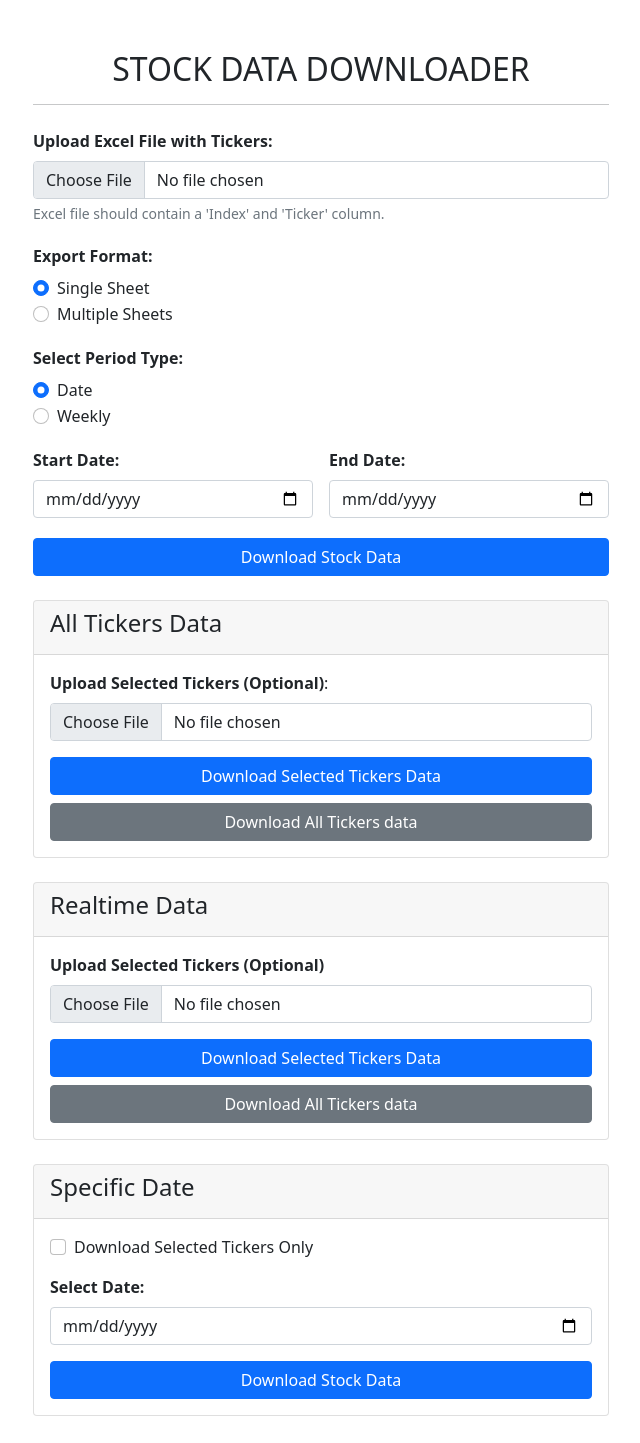
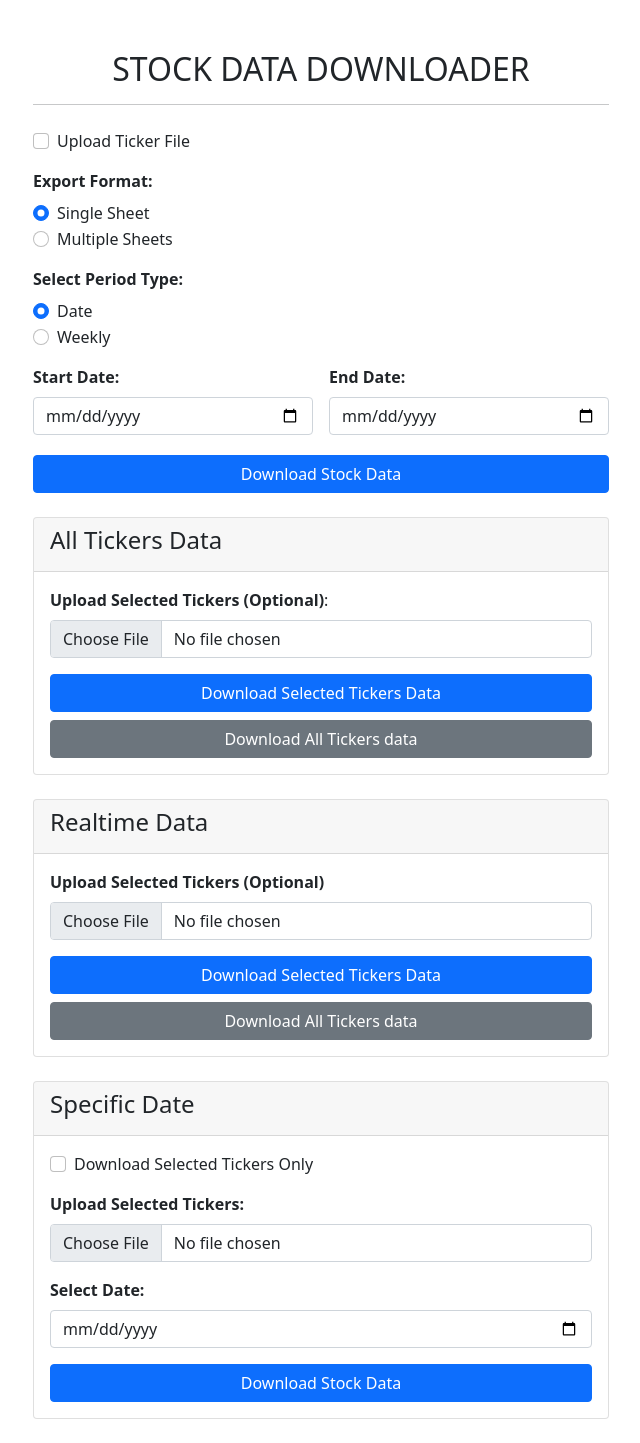
Before and after one commit to ashutoh-excel2011/stock_data_script, a Flask app: page / in a window 1280 px wide. Shown: the whole page, without its empty margins (319-959 px from the left). Before the commit the page ends 1416 px from the top, so only its background shows below. Run offline with Flask 3, Linux system fonts and the light colour scheme; some libraries are stand-ins or nearby versions.

Commit message:
Updated historic file upload optional

```diff
--- a/backend/app.py
+++ b/backend/app.py
@@ -3,7 +3,7 @@
 import pytz
 import pandas as pd
 from io import BytesIO
-from historic_data import get_stock_data
+from historic_data import generate_historic_data
 from datetime import datetime, timedelta
 from all_components import generate_all_data
 from realtime_data import generate_realtime_data
@@ -232,26 +232,24 @@
 @app.route('/download', methods=['POST'])
 def download():
     try:
-        # Get uploaded file
-        uploaded_file = request.files['file']
+        index_ticker_map = {}
         period_type = request.form['period_type']
         export_format = request.form['export_format']
 
-        # Validate file
-        if uploaded_file.filename == '':
-            flash('No file selected')
-            return redirect('/')
+        if 'file' in request.files:
+            uploaded_file = request.files['file']
 
-        if not uploaded_file.filename.endswith(('.xlsx', '.xls')):
-            flash('Invalid file format. Please upload an Excel file.')
-            return redirect('/')
+            if uploaded_file and uploaded_file.filename.endswith(('.xlsx', '.xls')):
+                df_tickers = pd.read_excel(uploaded_file)
+                if 'Ticker' not in df_tickers.columns or 'Index' not in df_tickers.columns:
+                    flash("Excel file must contain 'Ticker' and 'Index' columns")
+                    return redirect('/')
 
-        df_tickers = pd.read_excel(uploaded_file)
-        if 'Ticker' not in df_tickers.columns:
-            flash("Excel file must contain a 'Ticker' column")
-            return redirect('/')
-
-        tickers = df_tickers['Ticker'].unique().tolist()
+                for index, ticker in df_tickers.groupby('Index'):
+                    index_ticker_map[index] = ticker['Ticker'].unique().tolist()
+            elif uploaded_file.filename != '':
+                flash('Invalid file format. Please upload an Excel file.')
+                return redirect('/')
 
         # Handle date range or weeks input
         if period_type == 'date':
@@ -278,35 +276,21 @@
         # Create Excel file in memory
         output = BytesIO()
         with pd.ExcelWriter(output, engine='xlsxwriter') as writer:
-            if export_format == 'single':
-                sheet_type = 'singlesheet'
-                # Combine all data into a single sheet
-                all_data = []
-                for ticker in tickers:
-                    data = get_stock_data(ticker, start_date, end_date)
-                    if data is not None and not data.empty:
-                        data['Ticker'] = ticker  # Add ticker column
-                        all_data.append(data)
-                    else:
-                        flash(f"No data found for {ticker} in the given date range")
+            if index_ticker_map:
+                if export_format == 'single':
+                    sheet_type = 'singlesheet'
+                    output = generate_historic_data(start_date, end_date, tickers=index_ticker_map)
+                else:
+                    sheet_type = 'multisheet'
+                    output = generate_historic_data(start_date, end_date, tickers=index_ticker_map, multisheet=True)
+            else:
+                if export_format == 'single':
+                    sheet_type = 'singlesheet'
+                    output = generate_historic_data(start_date, end_date)
+                else:
+                    sheet_type = 'multisheet'
+                    output = generate_historic_data(start_date, end_date, tickers=None, multisheet=True)
 
-                if all_data:
-                    combined_data = pd.concat(all_data, ignore_index=True)
-                    cols = ['Ticker', 'Date', 'Open', 'High', 'Low', 'Close', 'Adj Close']
-                    combined_data = combined_data[cols]
-                    combined_data.to_excel(writer, sheet_name='Historic Data', index=False)
-            else:
-                # Multiple sheets - one per ticker
-                sheet_type = 'multisheet'
-                for ticker in tickers:
-                    data = get_stock_data(ticker, start_date, end_date)
-                    if data is not None and not data.empty:
-                        cols = ['Ticker', 'Date', 'Open', 'High', 'Low', 'Close', 'Adj Close']
-                        if all(col in data.columns for col in cols):
-                            data = data[cols]
-                        data.to_excel(writer, sheet_name=ticker[:31], index=False)
-                    else:
-                        flash(f"No data found for {ticker} in the given date range")
 
         output.seek(0)
         filename = f'Market data-historic-{sheet_type}-manual-{time.strftime("%d%m%y")}-range {start_date.replace("-", "")}-{end_date.replace("-", "")}.xlsx'
--- a/backend/templates/index.html
+++ b/backend/templates/index.html
@@ -52,14 +52,20 @@
         {% endwith %}
 
         <form method="POST" action="/download" enctype="multipart/form-data">
-            <div class="form-group">
+            <div class="form-check mb-3">
+                <input class="form-check-input" type="checkbox" id="use_uploaded_file" name="use_uploaded_file">
+                <label class="form-check-label" for="use_uploaded_file">
+                    Upload Ticker File
+                </label>
+            </div>
+            <div class="form-group mb-3" id="file_upload_group">
                 <label for="file" class="form-label"><strong>Upload Excel File with Tickers:</strong></label>
-                <input class="form-control" type="file" id="file" name="file" accept=".xlsx,.xls" required>
+                <input class="form-control" type="file" id="file" name="file" accept=".xlsx,.xls">
                 <div class="form-text">
                     Excel file should contain a 'Index' and 'Ticker' column.
                 </div>
             </div>
-            <div class="period-type-group">
+            <div class="period-type-group mb-3">
                 <label class="form-label"><strong>Export Format:</strong></label>
                 <div class="form-check">
                     <input class="form-check-input" type="radio" name="export_format" id="single_sheet" value="single" checked>
@@ -70,7 +76,7 @@
                     <label class="form-check-label" for="multiple_sheets">Multiple Sheets</label>
                 </div>
             </div>
-            <div class="period-type-group">
+            <div class="period-type-group mb-3">
                 <label class="form-label"><strong>Select Period Type:</strong></label>
                 <div class="form-check">
                     <input class="form-check-input" type="radio" name="period_type" id="period_date" value="date" checked>
@@ -81,22 +87,19 @@
                     <label class="form-check-label" for="period_weeks">Weekly</label>
                 </div>
             </div>
-
-            <div class="period-input date active">
+            <div class="period-input date active mb-3">
                 <div class="form-group row g-3 align-items-center">
                     <div class="col-md-6">
                         <label for="start_date" class="form-label"><strong>Start Date:</strong></label>
                         <input type="date" class="form-control" id="start_date" name="start_date">
                     </div>
-
                     <div class="col-md-6">
                         <label for="end_date" class="form-label"><strong>End Date:</strong></label>
                         <input type="date" class="form-control" id="end_date" name="end_date">
                     </div>
                 </div>
             </div>
-
-            <div class="period-input weeks">
+            <div class="period-input weeks mb-3">
                 <div class="form-group">
                     <label for="weeks" class="form-label"><strong>Number of Weeks:</strong></label>
                     <input type="number" class="form-control" id="weeks" name="weeks" min="1">
@@ -182,6 +185,19 @@
         document.getElementById('file_upload_group').style.display =
             document.getElementById('use_selected_tickers').checked ? 'block' : 'none';
     </script>
+    <script>
+        document.addEventListener("DOMContentLoaded", function () {
+            const checkbox = document.getElementById("use_uploaded_file");
+            const fileUploadGroup = document.getElementById("file_upload_group");
 
+            // Initial visibility
+            fileUploadGroup.style.display = checkbox.checked ? "block" : "none";
+
+            // Toggle visibility on change
+            checkbox.addEventListener("change", function () {
+                fileUploadGroup.style.display = this.checked ? "block" : "none";
+            });
+        });
+    </script>
 </body>
 </html>
```
Also changed, not shown: backend/historic_data.py (+49 -2 lines).
